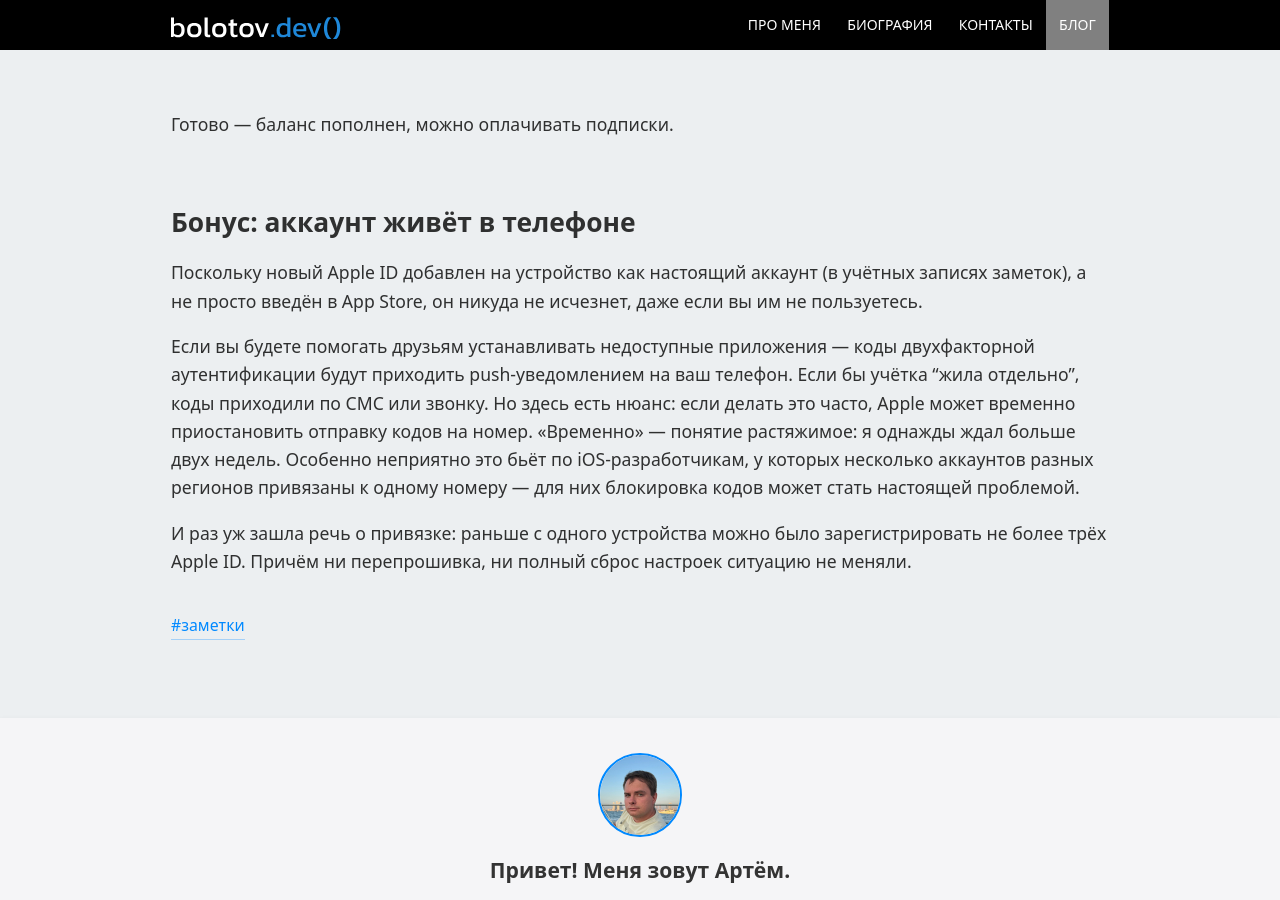
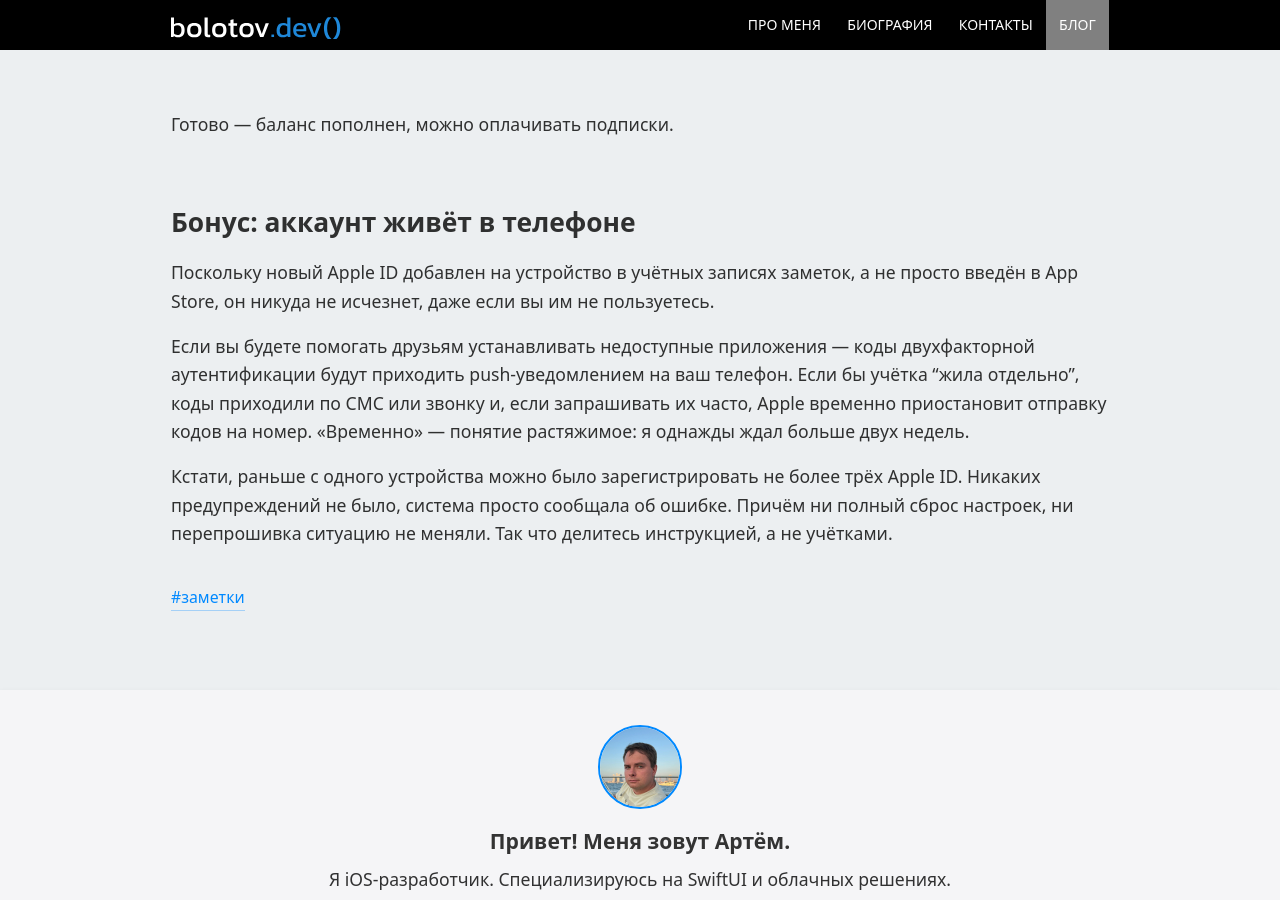
Before and after one commit to artembolotov/artembolotov.github.io, a Jekyll site: the page built from blog/_posts/2026-04-05-apple-id-other-region.md, in a window 1280 px wide and 900 px high, scrolled down 8874 px. Built offline with Jekyll 4.4.1, drawn with Linux system fonts in a browser that asks for light colours; some of the changed text lies outside the part shown.

Commit message:
Some fixes

```diff
--- a/blog/_posts/2026-04-05-apple-id-other-region.md
+++ b/blog/_posts/2026-04-05-apple-id-other-region.md
@@ -7,9 +7,9 @@
 
 По инициативе Минцифры мобильный платёж в App Store для российских номеров отключили. Карты пополнения для российского региона подорожали в разы. Некоторых приложений в российском App Store никогда не было, а каталог продолжает сокращаться. Разумнее завести отдельный Apple ID того региона, где приложения не исчезают по инициативе какого-нибудь пенсионера, и пополнять его через подарочные карты.
 
-По этой теме творится какой-то хаос. Кто-то пишет, что Apple заблокировала регистрацию новых аккаунтов из России. Кто-то советует «чистый» номер телефона, который нигде раньше не использовался. Кто-то учит регистрировать eSIM через зарубежные сервисы. Wylsacom и вовсе предложил покупать готовые Apple ID на Авито.
+Кто-то пишет, что Apple заблокировала регистрацию новых аккаунтов из России. Кто-то советует «чистый» номер телефона, который нигде раньше не использовался. Кто-то учит регистрировать eSIM через зарубежные сервисы. Wylsacom и вовсе предложил покупать готовые Apple ID на Авито. В общем выглядит всё сложно и делать не хочется.
 
-Сейчас я вам покажу, ~~откуда готовилось нападение~~ как сделать всё самому, буквально за 5 минут.
+Поэтому сейчас я вам покажу, ~~откуда готовилось нападение~~ как сделать всё самому, буквально за 5 минут.
 
 ## Создаём новый Apple ID
 
@@ -138,8 +138,8 @@
 
 ## Бонус: аккаунт живёт в телефоне
 
-Поскольку новый Apple ID добавлен на устройство как настоящий аккаунт (в учётных записях заметок), а не просто введён в App Store, он никуда не исчезнет, даже если вы им не пользуетесь.
+Поскольку новый Apple ID добавлен на устройство в учётных записях заметок, а не просто введён в App Store, он никуда не исчезнет, даже если вы им не пользуетесь.
 
-Если вы будете помогать друзьям устанавливать недоступные приложения — коды двухфакторной аутентификации будут приходить push-уведомлением на ваш телефон. Если бы учётка "жила отдельно", коды приходили по СМС или звонку. Но здесь есть нюанс: если делать это часто, Apple может временно приостановить отправку кодов на номер. «Временно» — понятие растяжимое: я однажды ждал больше двух недель. Особенно неприятно это бьёт по iOS-разработчикам, у которых несколько аккаунтов разных регионов привязаны к одному номеру — для них блокировка кодов может стать настоящей проблемой.
+Если вы будете помогать друзьям устанавливать недоступные приложения — коды двухфакторной аутентификации будут приходить push-уведомлением на ваш телефон. Если бы учётка "жила отдельно", коды приходили по СМС или звонку и, если запрашивать их часто, Apple временно приостановит отправку кодов на номер. «Временно» — понятие растяжимое: я однажды ждал больше двух недель.
 
-И раз уж зашла речь о привязке: раньше с одного устройства можно было зарегистрировать не более трёх Apple ID. Причём ни перепрошивка, ни полный сброс настроек ситуацию не меняли.
+Кстати, раньше с одного устройства можно было зарегистрировать не более трёх Apple ID. Никаких предупреждений не было, система просто сообщала об ошибке. Причём ни полный сброс настроек, ни перепрошивка ситуацию не меняли. Так что делитесь инструкцией, а не учётками.
```
